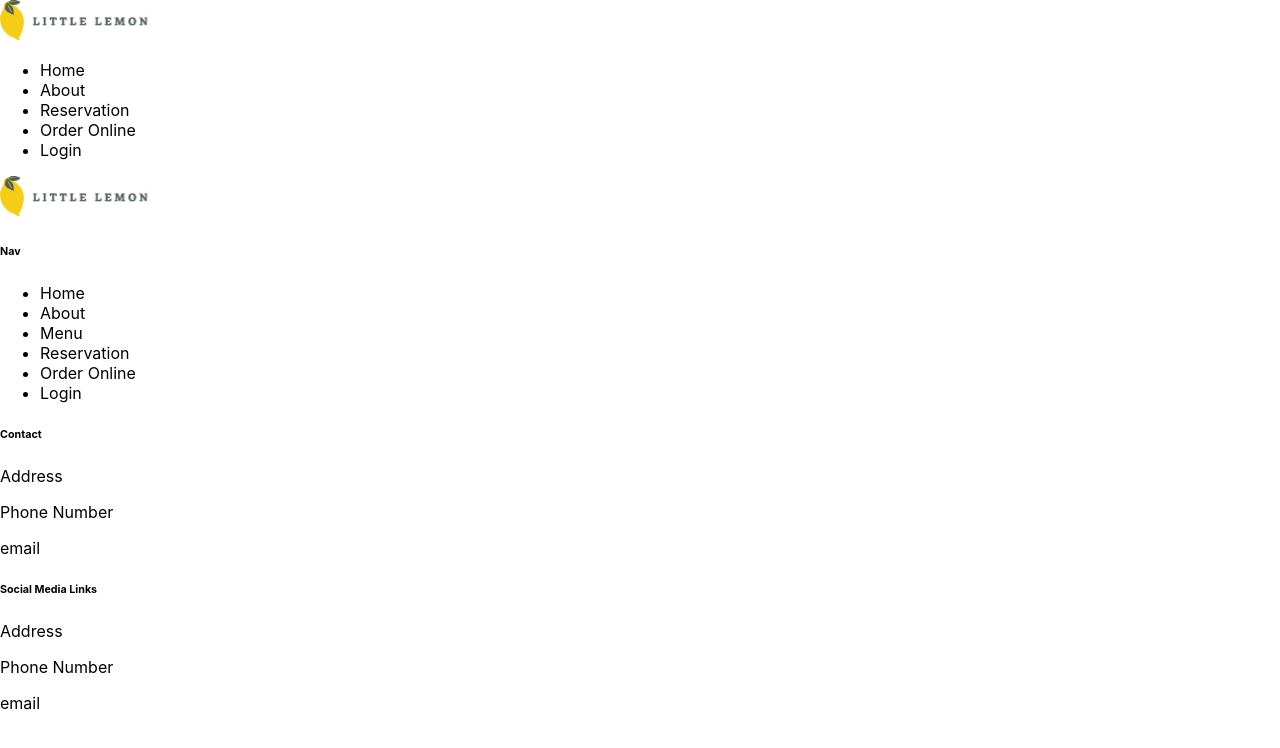
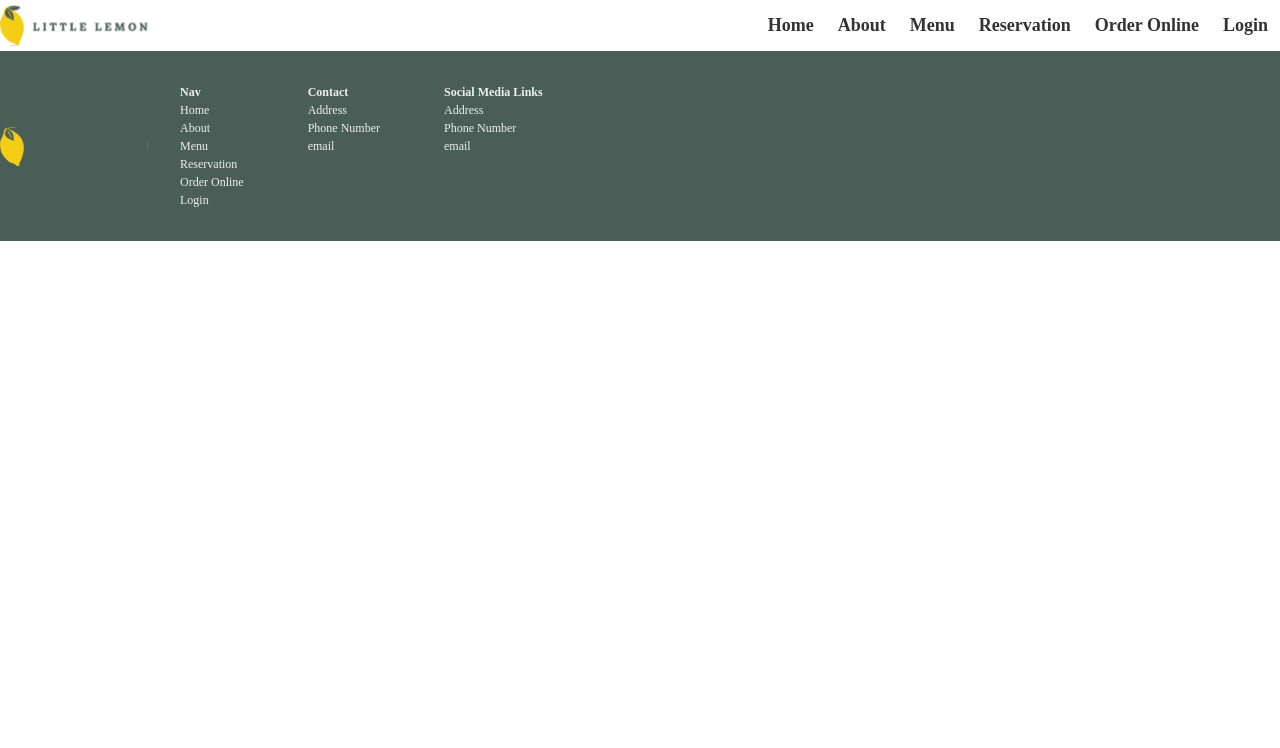
Before and after one commit to mic-meier/meta-frontend-capstone, a React (Create React App) app: page / in a window 1280 px wide. Shown: the top 748 px of the page. Built offline with nearby package versions, Linux system fonts and the light colour scheme.

Commit message:
style: Add basic styling

```diff
--- a/public/index.html
+++ b/public/index.html
@@ -7,8 +7,11 @@
     <meta name="theme-color" content="#000000" />
     <meta
       name="description"
-      content="Web site created using create-react-app"
+      content="Little Lemon table booking application"
     />
+    <meta name="og:title" content="Little Lemon"/>
+    <meta name="og:description" content="Little Lemon table booking application"/>
+    <meta name="og:image" content="../src/assets/restaurant.jpg"/>
     <link rel="apple-touch-icon" href="%PUBLIC_URL%/logo192.png" />
     <!--
       manifest.json provides metadata used when your web app is installed on a
--- a/src/App.css
+++ b/src/App.css
@@ -1,38 +1,171 @@
-.App {
-  text-align: center;
+/*
+  1. Use a more-intuitive box-sizing model.
+*/
+*, *::before, *::after {
+  box-sizing: border-box;
+}
+/*
+  2. Remove default margin
+*/
+* {
+  margin: 0;
+}
+/*
+  3. Allow percentage-based heights in the application
+*/
+html, body {
+  height: 100%;
+}
+/*
+  Typographic tweaks!
+  4. Add accessible line-height
+  5. Improve text rendering
+*/
+body {
+  line-height: 1.5;
+  -webkit-font-smoothing: antialiased;
+}
+/*
+  6. Improve media defaults
+*/
+img, picture, video, canvas, svg {
+  display: block;
+  max-width: 100%;
+}
+/*
+  7. Remove built-in form typography styles
+*/
+input, button, textarea, select {
+  font: inherit;
+}
+/*
+  8. Avoid text overflows
+*/
+p, h1, h2, h3, h4, h5, h6 {
+  overflow-wrap: break-word;
+}
+/*
+  9. Create a root stacking context
+*/
+#root {
+  isolation: isolate;
 }
 
-.App-logo {
-  height: 40vmin;
-  pointer-events: none;
+/*
+  10. Set up color scheme
+  */
+  :root {
+    --green: #495E57;
+    --yellow: #F4CE14;
+    --orange: #EE9972;
+    --light-orange: #FBDABB;
+    --grey: #EDEFEE;
+    --black: #333333;
+  }
+
+a {
+  text-decoration: none;
+  font-family: "Karla"
 }
 
-@media (prefers-reduced-motion: no-preference) {
-  .App-logo {
-    animation: App-logo-spin infinite 20s linear;
-  }
+/* Display Title */
+h1 {
+  font-family: "Markazi Text";
+  font-size: 64px;
+  font-weight: 500;
 }
 
-.App-header {
-  background-color: #282c34;
-  min-height: 100vh;
-  display: flex;
-  flex-direction: column;
-  align-items: center;
-  justify-content: center;
-  font-size: calc(10px + 2vmin);
-  color: white;
+/* Subtitle */
+h2 {
+  font-family: "Markazi Text";
+  font-size: 40px;
+  font-weight: 400;
 }
 
-.App-link {
-  color: #61dafb;
+/* Section Title */
+h3 {
+  font-family: "Karla";
+  font-size: 20px;
+  font-weight: 800;
+  text-transform: uppercase;
 }
 
-@keyframes App-logo-spin {
-  from {
-    transform: rotate(0deg);
-  }
-  to {
-    transform: rotate(360deg);
-  }
+/* Card Title */
+h4 {
+  font-family: "Karla";
+  font-size: 18px;
+  font-weight: 700;
 }
+
+/* Section Category */
+h5 {
+  font-family: "Karla";
+  font-size: 16px;
+  font-weight: 800;
+}
+/* Footer Category */
+h6 {
+  font-family: "Karla";
+  font-size: 12px;
+  font-weight: 700;
+}
+
+p {
+  font-family: "Karla";
+  font-size: 16px;
+  font-weight: 400;
+  line-height: 1.5;
+}
+
+span {
+  font-family: "Karla";
+  font-size: 16px;
+  font-weight: 500;
+}
+
+nav {
+  margin-left: auto;
+}
+
+.header {
+  display: flex;
+}
+
+.list {
+  list-style: none;
+  padding-left: 0;
+}
+
+.nav-list {
+  display: flex;
+}
+
+.nav-list-item {
+  font-family: "Karla";
+  font-size: 18px;
+  font-weight: 700;
+  padding: 12px;
+}
+
+.nav-list a {
+  color: var(--black);
+}
+
+.footer {
+  display: flex;
+  background-color: var(--green);
+  color: var(--grey);
+}
+
+.footer-section {
+  padding: 2rem;
+  font-size: 12px;
+}
+
+.footer-section p {
+  font-size: 12px;
+}
+
+.footer-section a {
+  color: var(--grey)
+}
--- a/src/components/Footer.js
+++ b/src/components/Footer.js
@@ -2,26 +2,38 @@ import Logo from "../assets/Logo.svg";
 
 export default function Footer({ children }) {
   return (
-    <footer>
+    <footer className="footer">
       <img src={Logo} alt="Little Lemon Logo" />
-      <div>
+      <div className="footer-section">
         <h6>Nav</h6>
-        <ul>
-          <li>Home</li>
-          <li>About</li>
-          <li>Menu</li>
-          <li>Reservation</li>
-          <li>Order Online</li>
-          <li>Login</li>
+        <ul className="list">
+          <li>
+            <a href="/">Home</a>
+          </li>
+          <li>
+            <a href="/">About</a>
+          </li>
+          <li>
+            <a href="/">Menu</a>
+          </li>
+          <li>
+            <a href="/">Reservation</a>
+          </li>
+          <li>
+            <a href="/">Order Online</a>
+          </li>
+          <li>
+            <a href="/">Login</a>
+          </li>
         </ul>
       </div>
-      <div>
+      <div className="footer-section">
         <h6>Contact</h6>
         <p>Address</p>
         <p>Phone Number</p>
         <p>email</p>
       </div>
-      <div>
+      <div className="footer-section">
         <h6>Social Media Links</h6>
         <p>Address</p>
         <p>Phone Number</p>
--- a/src/components/Header.js
+++ b/src/components/Header.js
@@ -2,7 +2,7 @@ import Logo from "../assets/Logo.svg";
 
 export default function Header({ children }) {
   return (
-    <header>
+    <header className="header">
       <img src={Logo} alt="Little Lemon Logo" />
       {children}
     </header>
--- a/src/components/Nav.js
+++ b/src/components/Nav.js
@@ -1,12 +1,25 @@
 export default function Nav() {
   return (
     <nav>
-      <ul>
-        <li>Home</li>
-        <li>About</li>
-        <li>Reservation</li>
-        <li>Order Online</li>
-        <li>Login</li>
+      <ul className="list nav-list">
+        <li className="nav-list-item">
+          <a href="/">Home</a>
+        </li>
+        <li className="nav-list-item">
+          <a href="/">About</a>
+        </li>
+        <li className="nav-list-item">
+          <a href="/">Menu</a>
+        </li>
+        <li className="nav-list-item">
+          <a href="/">Reservation</a>
+        </li>
+        <li className="nav-list-item">
+          <a href="/">Order Online</a>
+        </li>
+        <li className="nav-list-item">
+          <a href="/">Login</a>
+        </li>
       </ul>
     </nav>
   );
```
